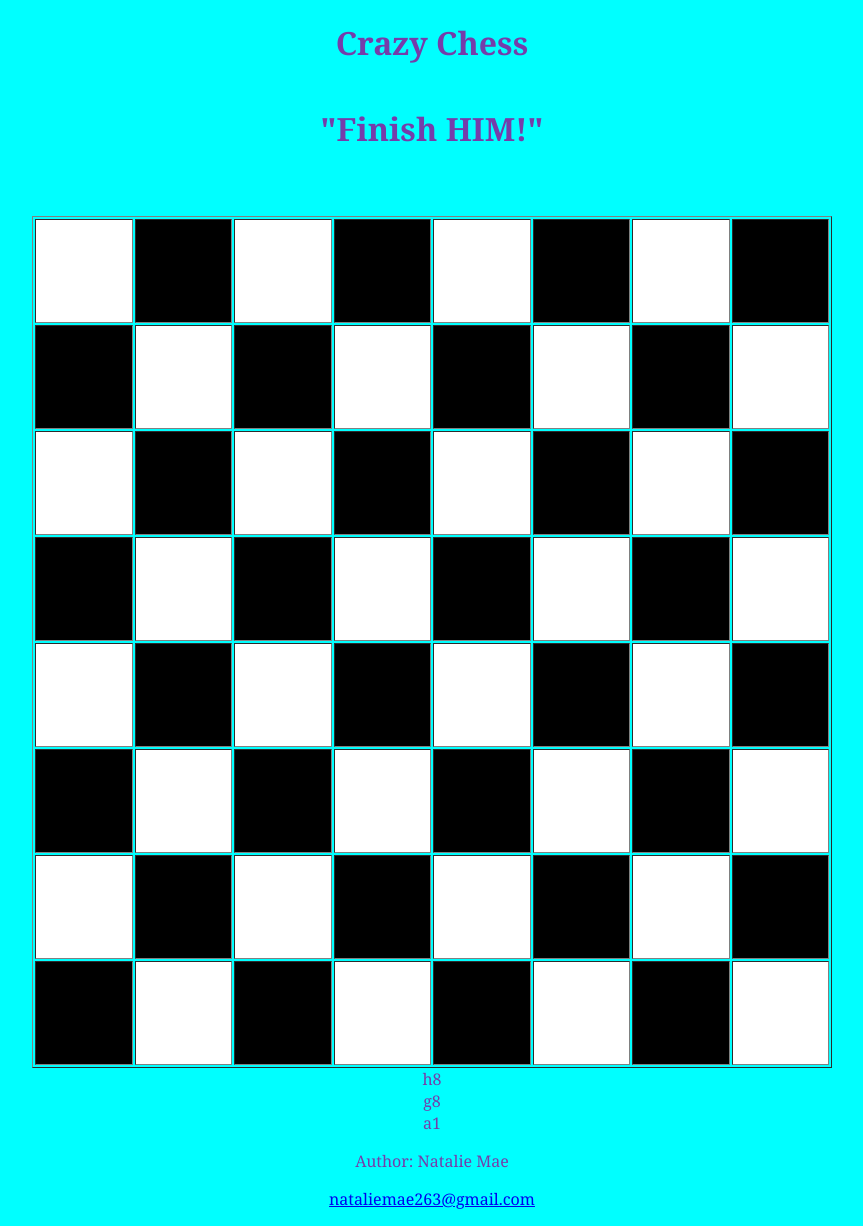
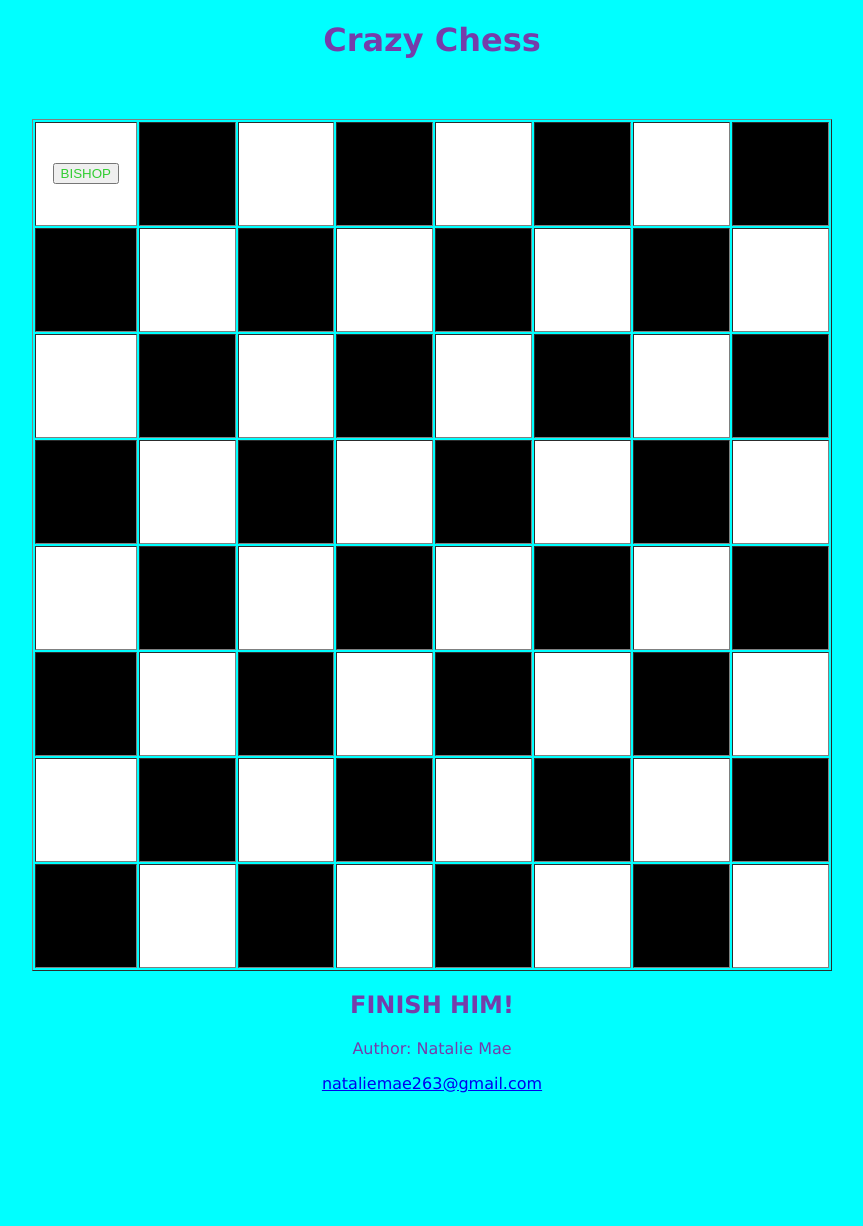
Before and after one commit to NatalieMae/CrazyChess, a plain HTML site: page index.html in a window 1280 px wide. Shown: the whole page, without its empty margins (208-1071 px from the left). After the commit the page ends 1109 px from the top, so only its background shows below. Drawn offline with Linux system fonts and the light colour scheme; a web font is replaced by a local one.

Commit message:
I want more buttons LOL

```diff
--- a/JS/main.js
+++ b/JS/main.js
@@ -14,6 +14,3 @@
 //     if((j + i) % 2 === 0) {}
 //     }
 // }
-
-
-let tab
--- a/index.html
+++ b/index.html
@@ -4,22 +4,24 @@
     <meta charset="UTF-8">
     <meta http-equiv="X-UA-Compatible" content="IE=edge">
     <meta name="viewport" content="width=device-width, initial-scale=1.0">
+    <!--OH CHRIS!!! LOL ok so I want to use Tangerine and I believe this link is correct but I d
+    do believe that I may have to link it somewhere else and maybe that is where my disconnect is? -->
     <link rel="stylesheet" href="./styles.css">
+    <link rel="preconnect" href="https://fonts.googleapis.com">
+    <link rel="preconnect" href="https://fonts.gstatic.com" crossorigin>
+    <link href="https://fonts.googleapis.com/css2?family=Aclonica&family=Allura&family=Asul&family=Bungee+Shade&family=Caladea:ital,wght@0,400;0,700;1,400;1,700&family=Comforter&family=Comforter+Brush&family=Corinthia:wght@700&family=Cormorant+Garamond:ital,wght@0,400;1,300;1,400;1,600;1,700&family=Creepster&family=Dancing+Script&family=Dongle&family=Elsie+Swash+Caps&family=Faster+One&family=Fredericka+the+Great&family=Henny+Penny&family=Homemade+Apple&family=IM+Fell+DW+Pica+SC&family=IM+Fell+Great+Primer:ital@0;1&family=Indie+Flower&family=Italiana&family=Lancelot&family=Mea+Culpa&family=Meddon&family=Monoton&family=Niconne&family=Over+the+Rainbow&family=The+Nautigal:wght@700&family=UnifrakturMaguntia&family=Zilla+Slab+Highlight&display=swap" rel="stylesheet">
+
     <title>Crazy Chess</title>
 </head>
-<body> <!--onload="startGame()"> <h1>FINISH THEM!</h1>-->
-
-        <!-- caption>Crazy Chess "Finish Him!"</caption> -->
-        <h1>
-            Crazy Chess
+<body>
+    <h1>Crazy Chess</h1>
         <br><br>
-            "Finish HIM!"
-    </h1>
-        <br><br>
+        <!--I want to turn all of these into buttons with the image of a chess piece as well. can't I do something like:
+                <div id="h8" button=""-->
     <table width="800" height="800" border="1" align="center">
         <tr>
             <td width="100" height="100" bgcolor="white">
-                <div id="h8"></div>
+                <button type="button">BISHOP</button>
             </td>
             <td width="100" height="100" bgcolor="black"></td>
             <td width="100" height="100" bgcolor="white"></td>
@@ -107,8 +109,8 @@
 
 
     <div class="chesspieces">
-        <div id="h8" class="piece-box black-square">h8</div>
-        <div id="g8" class="piece-box white-square">g8</div>
+        <div id="h8" class="piece-box black-square"></div>
+        <div id="g8" class="piece-box white-square"></div>
         <div id="f8" class="piece-box black-square"></div>
         <div id="e8" class="piece-box white-square"></div>
         <div id="d8" class="piece-box black-square"></div>
@@ -177,9 +179,9 @@
         <div id="d1" class="piece-box white-square"></div>
         <div id="c1" class="piece-box black-square"></div>
         <div id="b1" class="piece-box white-square"></div>
-        <div id="a1" class="piece-box black-square">a1</div>
+        <div id="a1" class="piece-box black-square"></div>
     </div>
-
+    <h2>FINISH HIM!</h2>
             <script src="./JS/main.js"></script>
         </body>
     <footer>
--- a/styles.css
+++ b/styles.css
@@ -2,12 +2,10 @@ body {
     background-color: aqua;
     color: rgb(117, 61, 170);
     text-align: center;
-    font-family: Georgia, 'Times New Roman', Times, serif;
-    font-size: medium;
-
+    font-family:'Lucida Sans', 'Lucida Sans Regular', 'Lucida Grande', 'Lucida Sans Unicode', Geneva, Verdana, sans-serif
 }
 
-table {
-    text-align: center;
-    text-decoration: aliceblue;
+button {
+    shape-rendering: geometricPrecision;
+    color: limegreen;
 }
```
